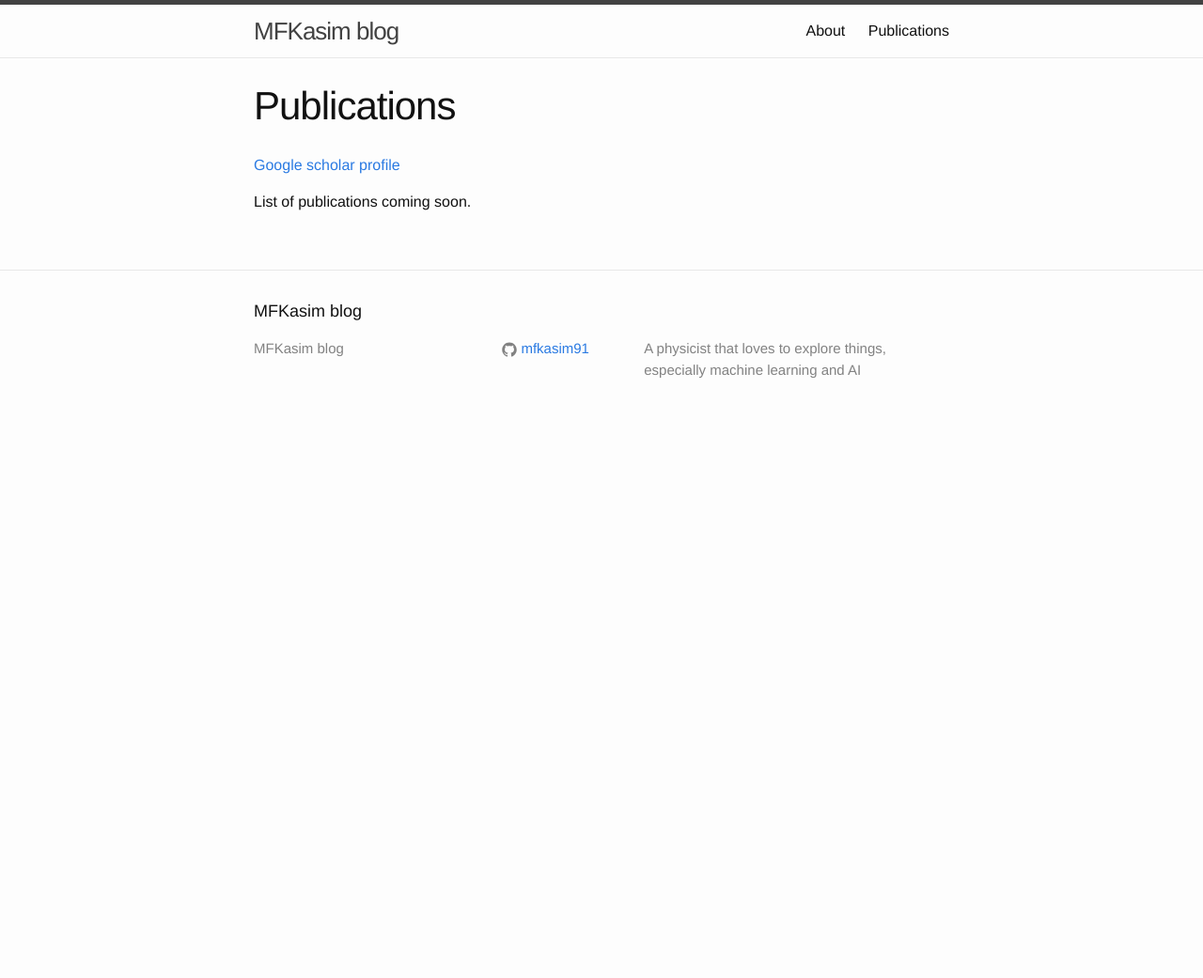
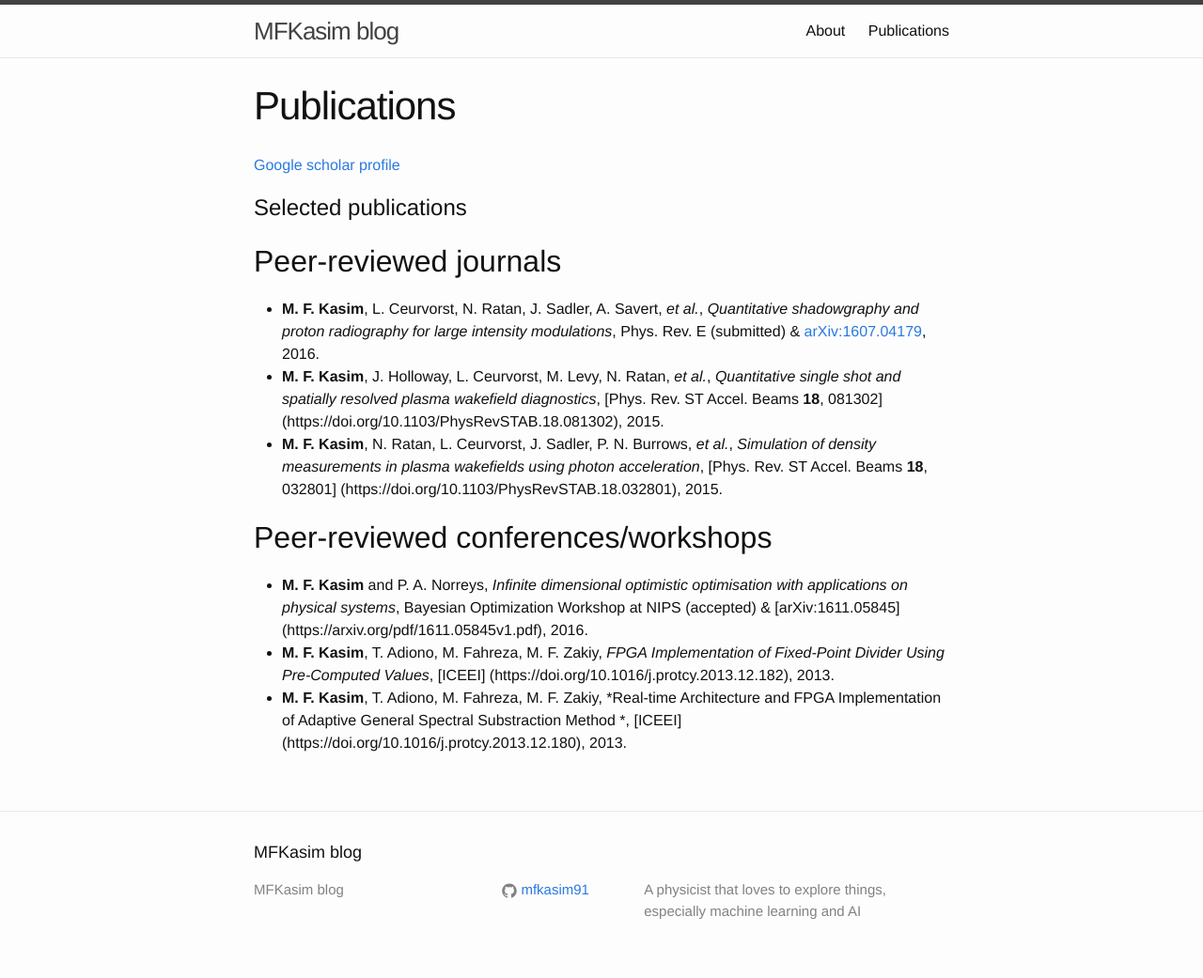
Before and after one commit to mfkasim1/mfkasim1.github.io, a Jekyll site: the page built from publications.md, in a window 1280 px wide. Shown: the whole page at 94% size. Built offline with Jekyll 4.4.1, drawn with Linux system fonts in a browser that asks for light colours; before the commit the page ends 900 px from its top, so only the background shows below that.

Commit message:
Publications updated

```diff
--- a/publications.md
+++ b/publications.md
@@ -6,4 +6,13 @@ permalink: /publications/
 
 [Google scholar profile](https://scholar.google.co.uk/citations?user=WmeftKUAAAAJ&hl=en)
 
-List of publications coming soon.
+# Selected publications
+## Peer-reviewed journals
+* **M. F. Kasim**, L. Ceurvorst, N. Ratan, J. Sadler, A. Savert, *et al.*, *Quantitative shadowgraphy and proton radiography for large intensity modulations*, Phys. Rev. E (submitted) &  [arXiv:1607.04179](https://arxiv.org/pdf/1607.04179v1.pdf), 2016.
+* **M. F. Kasim**, J. Holloway, L. Ceurvorst, M. Levy, N. Ratan, *et al.*, *Quantitative single shot and spatially resolved plasma wakefield diagnostics*, [Phys. Rev. ST Accel. Beams **18**, 081302] (https://doi.org/10.1103/PhysRevSTAB.18.081302), 2015.
+* **M. F. Kasim**, N. Ratan, L. Ceurvorst, J. Sadler, P. N. Burrows, *et al.*, *Simulation of density measurements in plasma wakefields using photon acceleration*, [Phys. Rev. ST Accel. Beams **18**, 032801] (https://doi.org/10.1103/PhysRevSTAB.18.032801), 2015.
+
+## Peer-reviewed conferences/workshops
+* **M. F. Kasim** and P. A. Norreys, *Infinite dimensional optimistic optimisation with applications on physical systems*, Bayesian Optimization Workshop at NIPS (accepted) & [arXiv:1611.05845] (https://arxiv.org/pdf/1611.05845v1.pdf), 2016.
+* **M. F. Kasim**, T. Adiono, M. Fahreza, M. F. Zakiy, *FPGA Implementation of Fixed-Point Divider Using Pre-Computed Values*, [ICEEI] (https://doi.org/10.1016/j.protcy.2013.12.182), 2013.
+* **M. F. Kasim**, T. Adiono, M. Fahreza, M. F. Zakiy, *Real-time Architecture and FPGA Implementation of Adaptive General Spectral Substraction Method *, [ICEEI] (https://doi.org/10.1016/j.protcy.2013.12.180), 2013.
```
